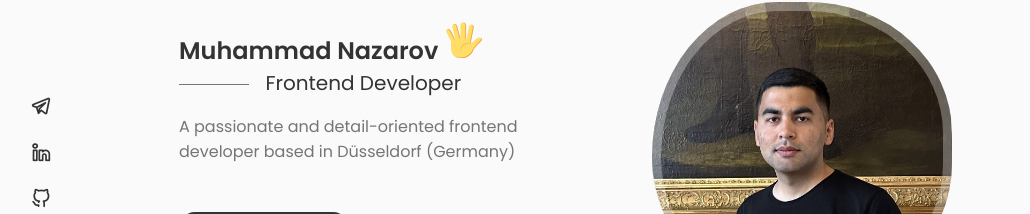
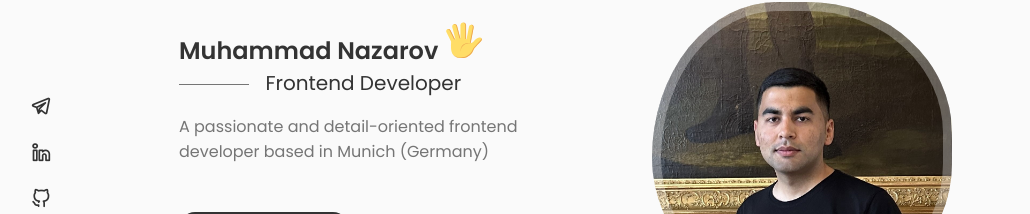
Before and after one commit to Mukhammadjon-dev/personal-website, a React (Create React App) app: page / in a window 1280 px wide. Shown: the part 182-396 px from the top of the page, without its empty margins (125-1155 px from the left). Built offline with nearby package versions, Linux system fonts and the light colour scheme.

Commit message:
Location changed

```diff
--- a/src/components/home/Data.jsx
+++ b/src/components/home/Data.jsx
@@ -55,7 +55,7 @@ const Data = () => {
                 </svg>
             </h1>
             <h3 className="home__subtitle">Frontend Developer</h3>
-            <p className="home__description"> A passionate and detail-oriented frontend developer based in Düsseldorf (Germany)</p>
+            <p className="home__description"> A passionate and detail-oriented frontend developer based in Munich (Germany)</p>
 
             <a href="#contact" className="button button--flex">
                 Say Hello
```
